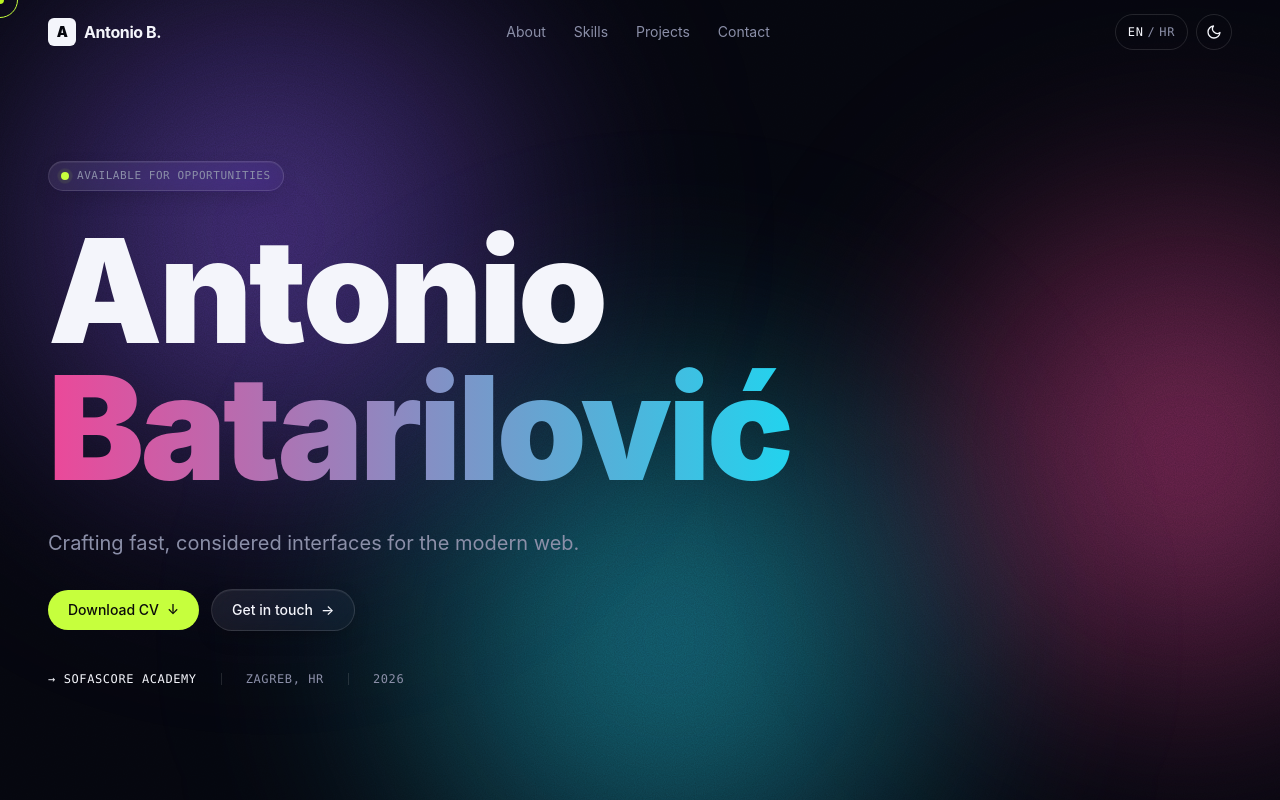
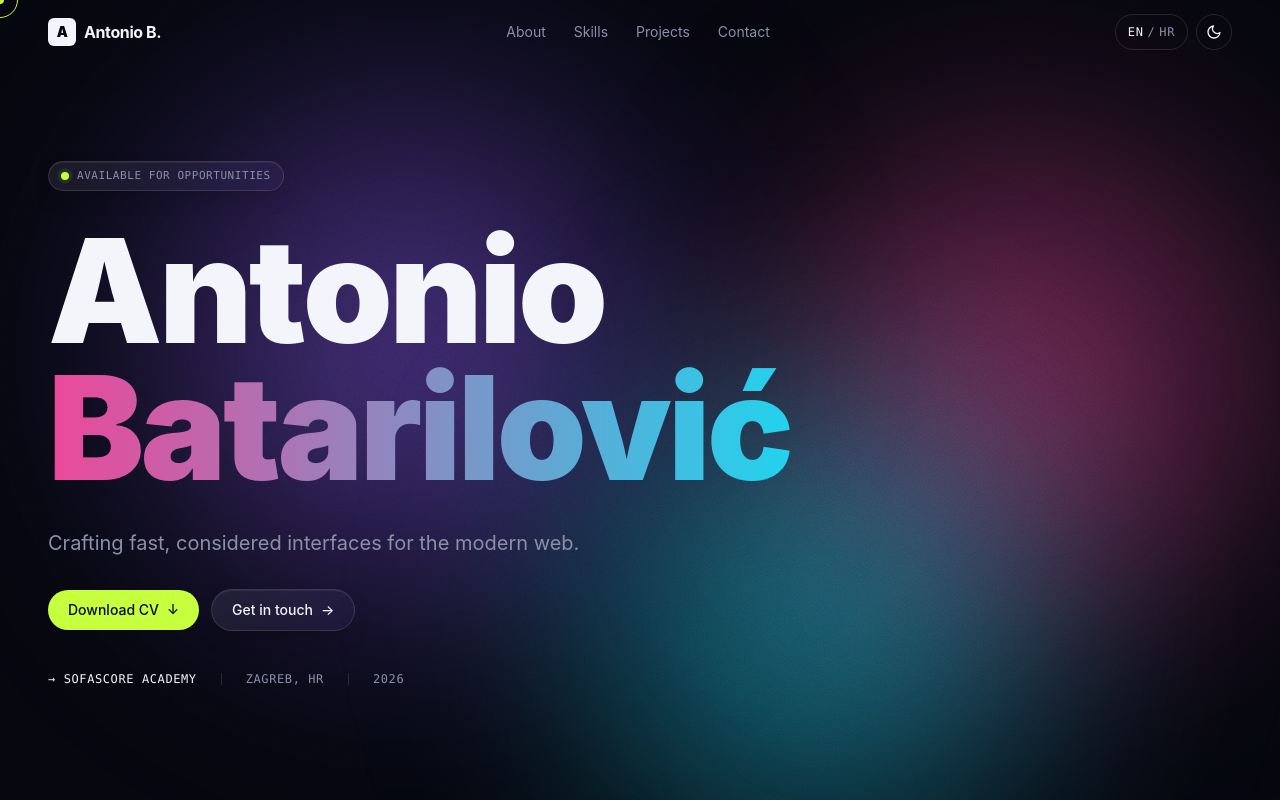
Before and after one commit to SigmaGrindset/sofa-portfolio, a React (Vite) app: page / in a window 1280 px wide. Shown: the top 800 px of the page. Built offline with nearby package versions, Linux system fonts and the light colour scheme.

Commit message:
animated background gradient

```diff
--- a/src/index.css
+++ b/src/index.css
@@ -193,18 +193,27 @@
   animation: marquee 30s linear infinite;
 }
 
-/* Aurora blobs — slow drift */
+/* Aurora blobs — animated drift + color shift */
 @keyframes aurora-drift-1 {
-  0%, 100% { transform: translate3d(-10%, -8%, 0) scale(1); }
-  50%      { transform: translate3d(8%, 6%, 0) scale(1.15); }
+  0%   { transform: translate3d(-25%, -18%, 0) scale(1); }
+  25%  { transform: translate3d(15%, -8%, 0) scale(1.25); }
+  50%  { transform: translate3d(20%, 18%, 0) scale(1.1); }
+  75%  { transform: translate3d(-10%, 10%, 0) scale(0.9); }
+  100% { transform: translate3d(-25%, -18%, 0) scale(1); }
 }
 @keyframes aurora-drift-2 {
-  0%, 100% { transform: translate3d(12%, 4%, 0) scale(1.1); }
-  50%      { transform: translate3d(-6%, -10%, 0) scale(0.95); }
+  0%   { transform: translate3d(20%, 10%, 0) scale(1.1); }
+  25%  { transform: translate3d(-15%, -5%, 0) scale(0.95); }
+  50%  { transform: translate3d(-20%, -20%, 0) scale(1.2); }
+  75%  { transform: translate3d(10%, 15%, 0) scale(1.05); }
+  100% { transform: translate3d(20%, 10%, 0) scale(1.1); }
 }
 @keyframes aurora-drift-3 {
-  0%, 100% { transform: translate3d(-4%, 12%, 0) scale(1); }
-  50%      { transform: translate3d(10%, -4%, 0) scale(1.2); }
+  0%   { transform: translate3d(-8%, 20%, 0) scale(1); }
+  25%  { transform: translate3d(18%, -10%, 0) scale(1.2); }
+  50%  { transform: translate3d(25%, 5%, 0) scale(0.95); }
+  75%  { transform: translate3d(-15%, -15%, 0) scale(1.15); }
+  100% { transform: translate3d(-8%, 20%, 0) scale(1); }
 }
 
 .aurora-root {
@@ -233,7 +242,11 @@
   filter: blur(80px);
   opacity: 0.55;
   mix-blend-mode: screen;
-  will-change: transform;
+  will-change: transform, filter;
+}
+
+.aurora-root {
+  animation: aurora-hue 40s linear infinite;
 }
 
 .dark .aurora-blob > span { opacity: 0.5; }
@@ -242,17 +255,17 @@
 .aurora-blob-1 { top: -20%; left: -10%; }
 .aurora-blob-1 > span {
   background: radial-gradient(circle at 50% 50%, var(--color-aurora-1) 0%, transparent 60%);
-  animation: aurora-drift-1 22s ease-in-out infinite;
+  animation: aurora-drift-1 14s ease-in-out infinite;
 }
 .aurora-blob-2 { top: 10%; right: -20%; }
 .aurora-blob-2 > span {
   background: radial-gradient(circle at 50% 50%, var(--color-aurora-2) 0%, transparent 60%);
-  animation: aurora-drift-2 28s ease-in-out infinite;
+  animation: aurora-drift-2 18s ease-in-out infinite;
 }
 .aurora-blob-3 { bottom: -25%; left: 20%; }
 .aurora-blob-3 > span {
   background: radial-gradient(circle at 50% 50%, var(--color-aurora-3) 0%, transparent 60%);
-  animation: aurora-drift-3 24s ease-in-out infinite;
+  animation: aurora-drift-3 16s ease-in-out infinite;
 }
 
 /* Subtle grain overlay (SVG noise) */
```
